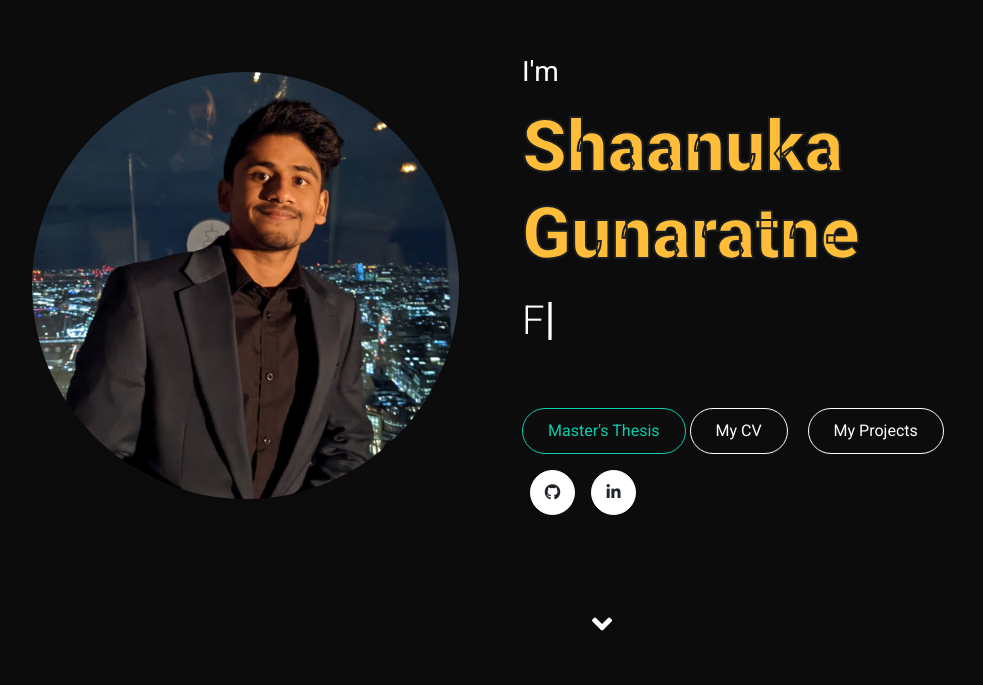
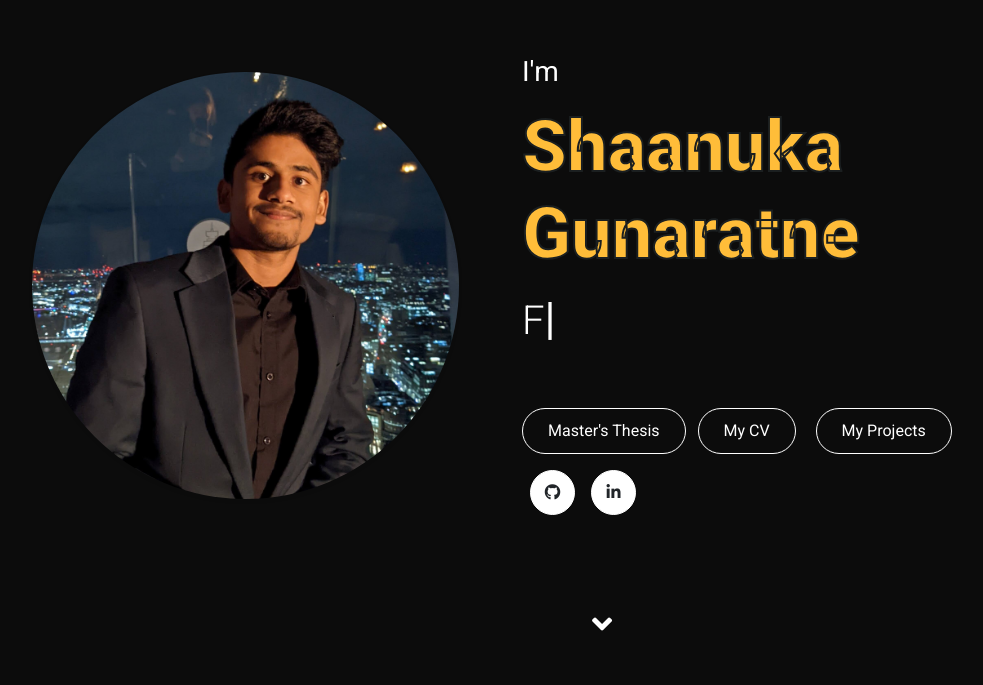
Before and after one commit to Shaanukstar123/Personal-Portfolio, a plain HTML site: page index.html in a window 1280 px wide. Shown: the part 115-800 px from the top of the page, without its empty margins (38-1021 px from the left). Drawn offline with nearby package versions, Linux system fonts and the light colour scheme.

```diff
--- a/index.html
+++ b/index.html
@@ -67,7 +67,7 @@
                     <div class="typed-text d-none">Software Engineer, AI/ML Enthusiast, Founding Engineer</div>
                     <div class="pt-5 d-flex flex-column align-items-start">
                         <div>
-                            <a href="https://www.researchgate.net/publication/385720535_A_User-Adaptive_Educational_Device_Powered_by_Generative_AI" class="btn btn-outline-primary" target="_blank">Master's Thesis</a>
+                            <a href="https://www.researchgate.net/publication/385720535_A_User-Adaptive_Educational_Device_Powered_by_Generative_AI" class="btn btn-outline-light my-2 mr-2" target="_blank">Master's Thesis</a>
                             <a href="https://shaanukstar123.github.io/Personal-Portfolio/docs/ShaanukaGunaratneResume.pdf" class="btn btn-outline-light my-2 mr-2" target="_blank">My CV</a>
                             <a href="#projects" class="btn btn-outline-light my-2 ml-2">My Projects</a>
                         </div>
```
